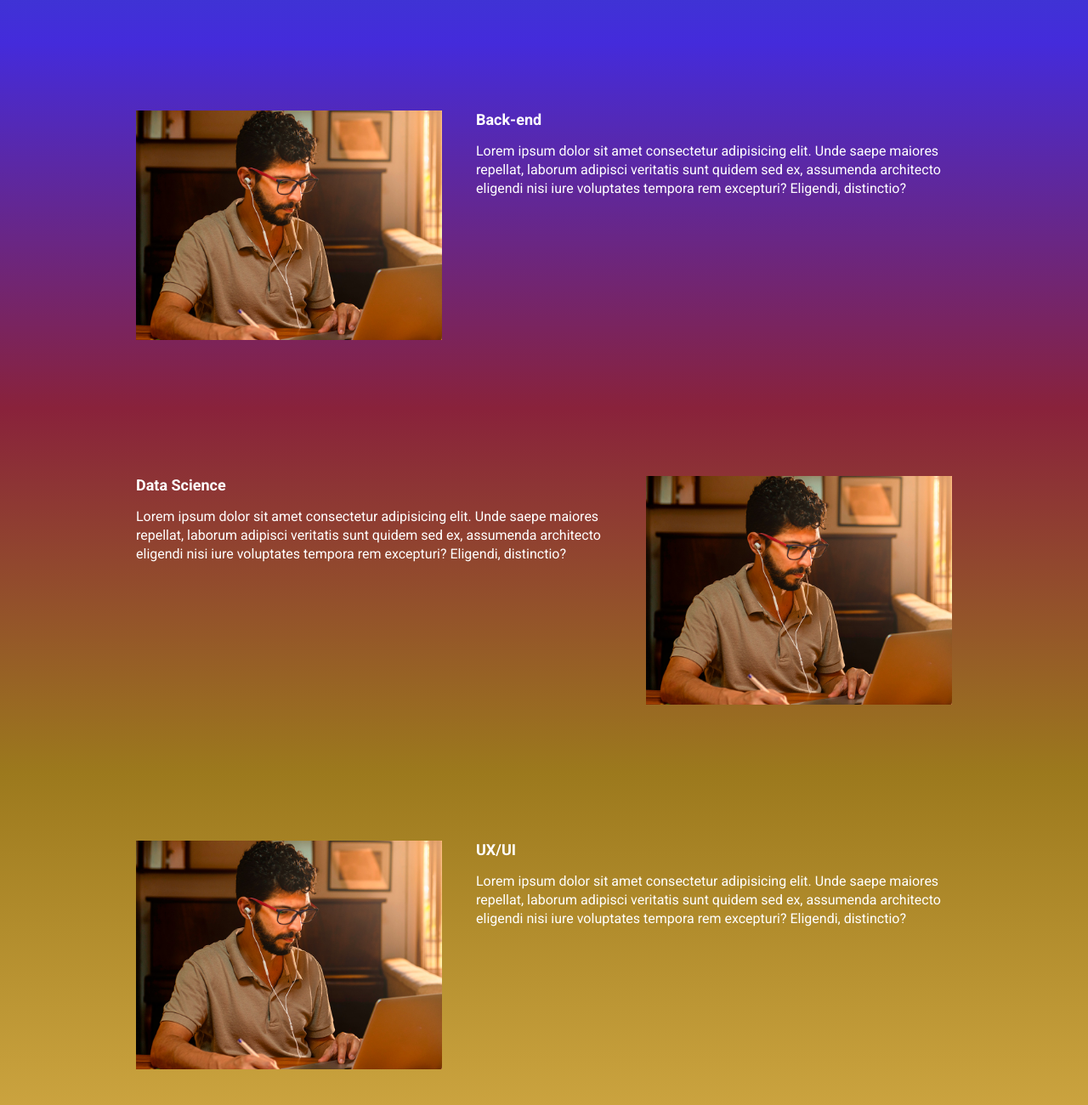
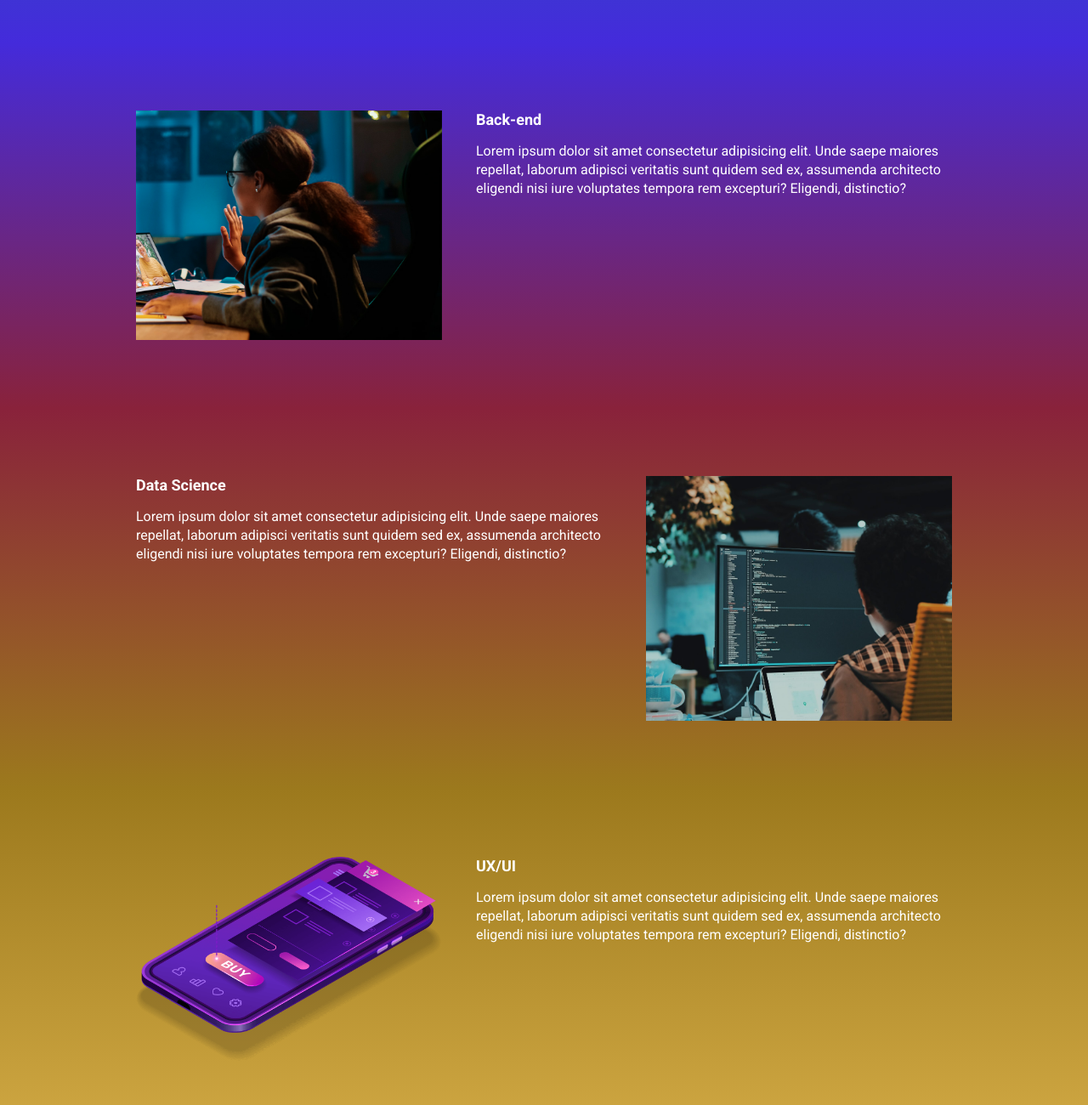
Before and after one commit to SuaveGreen/eback_tech_talks, a website built with Parcel: page src/index.html in a window 1280 px wide. Shown: the part 940-2240 px from the top of the page at 85% size. Built offline with nearby package versions, Linux system fonts and the light colour scheme; files whose address does not match are found by name.

Commit message:
Arrumando as imagens e trocando a data

```diff
--- a/src/index.html
+++ b/src/index.html
@@ -59,7 +59,7 @@
                     Lorem ipsum dolor sit amet consectetur adipisicing elit. Unde saepe maiores repellat, laborum adipisci veritatis sunt quidem sed ex, assumenda architecto eligendi nisi iure voluptates tempora rem excepturi? Eligendi, distinctio?
                 </p>
             </div>
-            <img class="event__image" src="./images/frontend.png" alt="Front-End">
+            <img class="event__image" src="./images/backend.png" alt="Front-End">
         </div>
     </section>
     <section class="event event--data-science">
@@ -70,7 +70,7 @@
                     Lorem ipsum dolor sit amet consectetur adipisicing elit. Unde saepe maiores repellat, laborum adipisci veritatis sunt quidem sed ex, assumenda architecto eligendi nisi iure voluptates tempora rem excepturi? Eligendi, distinctio?
                 </p>
             </div>
-            <img class="event__image" src="./images/frontend.png" alt="Front-End">
+            <img class="event__image" src="./images/data.png" alt="Front-End">
         </div>
     </section>
     <section class="event event--ux-ui event--image-left">
@@ -81,7 +81,7 @@
                     Lorem ipsum dolor sit amet consectetur adipisicing elit. Unde saepe maiores repellat, laborum adipisci veritatis sunt quidem sed ex, assumenda architecto eligendi nisi iure voluptates tempora rem excepturi? Eligendi, distinctio?
                 </p>
             </div>
-            <img class="event__image" src="./images/frontend.png" alt="Front-End">
+            <img class="event__image" src="./images/ui-ux.png" alt="Front-End">
         </div>
     </section>
 
--- a/src/scripts/main.js
+++ b/src/scripts/main.js
@@ -1,6 +1,6 @@
 AOS.init();
 
-const dataDoEvanto = new Date("dec 12, 2023 19:00:00");
+const dataDoEvanto = new Date("nov 30, 2023 23:59:59");
 const timeStampDoEvento = dataDoEvanto.getTime();
 
 const contaHoras = setInterval(function() {
```
